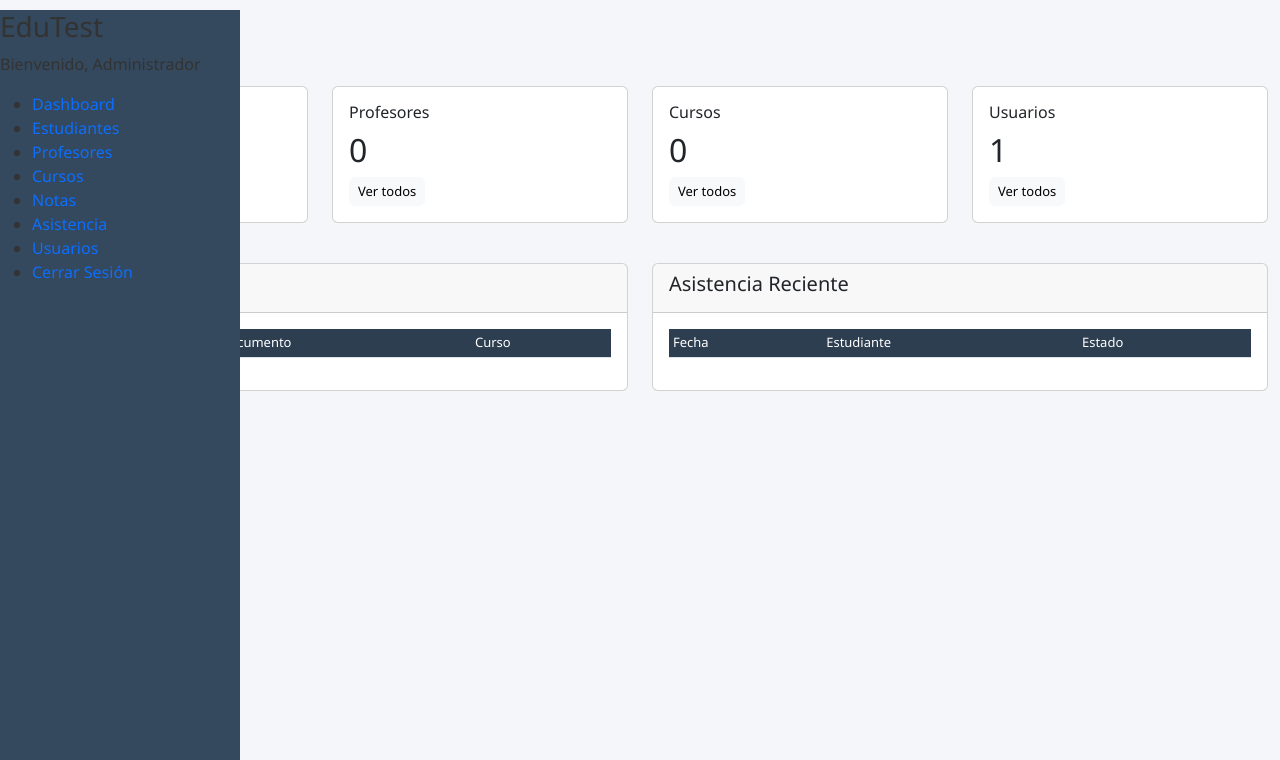
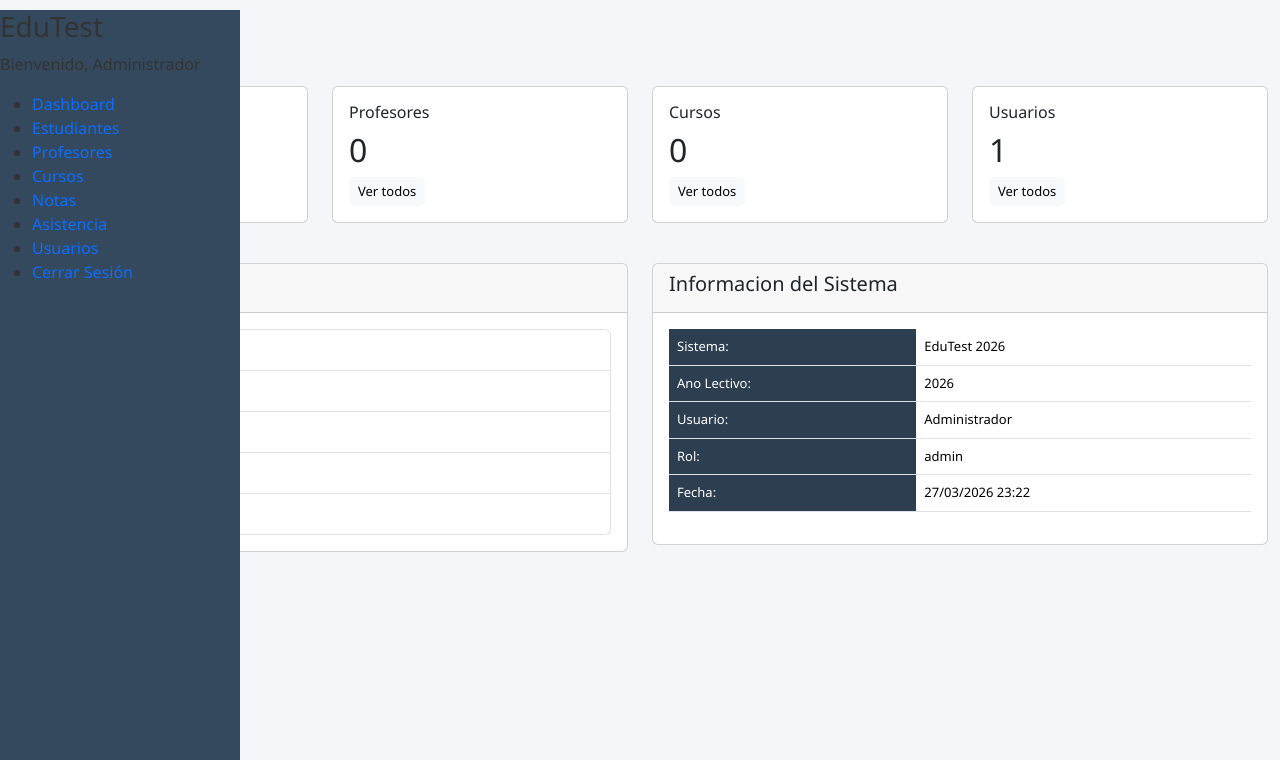
Before and after one commit to pedroatias/edutest2026, a PHP site: page /dashboard.php in a window 1280 px wide. Shown: the part 40-800 px from the top of the page. Run offline with PHP 8.4, Linux system fonts and the light colour scheme; a user stored in the database is signed in; data comes from the database, SQL or seed files in the repository; data that the repository does not hold is empty; some libraries are stand-ins or nearby versions.

Commit message:
Update dashboard.php

```diff
--- a/dashboard.php
+++ b/dashboard.php
@@ -1,12 +1,15 @@
-<?php require_once 'includes/header.php'; ?>
-<?php require_once 'includes/sidebar.php'; ?>
+<?php
+// dashboard.php - ubicado en la raiz del proyecto
+require_once __DIR__ . '/includes/header.php';
+require_once __DIR__ . '/includes/sidebar.php';
+?>
 <div class="container-fluid py-4">
   <h2 class="mb-4"><i class="fas fa-tachometer-alt"></i> Dashboard</h2>
   <?php
-  $total_estudiantes = $pdo->query("SELECT COUNT(*) FROM estudiantes")->fetchColumn();
-  $total_profesores = $pdo->query("SELECT COUNT(*) FROM profesores")->fetchColumn();
-  $total_cursos = $pdo->query("SELECT COUNT(*) FROM cursos")->fetchColumn();
-  $total_usuarios = $pdo->query("SELECT COUNT(*) FROM usuarios")->fetchColumn();
+    $total_estudiantes = $pdo->query("SELECT COUNT(*) FROM estudiantes")->fetchColumn();
+    $total_profesores  = $pdo->query("SELECT COUNT(*) FROM profesores")->fetchColumn();
+    $total_cursos      = $pdo->query("SELECT COUNT(*) FROM cursos")->fetchColumn();
+    $total_usuarios    = $pdo->query("SELECT COUNT(*) FROM usuarios")->fetchColumn();
   ?>
   <div class="row">
     <div class="col-md-3 mb-3">
@@ -52,7 +55,7 @@
       </div>
     </div>
     <div class="col-md-3 mb-3">
-      <div class="card stat-card stat-red">
+      <div class="card stat-card stat-purple">
         <div class="card-body">
           <div class="d-flex justify-content-between align-items-center">
             <div>
@@ -66,41 +69,36 @@
       </div>
     </div>
   </div>
+
   <div class="row mt-4">
     <div class="col-md-6">
       <div class="card">
-        <div class="card-header"><h5><i class="fas fa-user-graduate"></i> Últimos Estudiantes</h5></div>
+        <div class="card-header"><h5><i class="fas fa-clock"></i> Accesos rapidos</h5></div>
         <div class="card-body">
-          <table class="table table-sm">
-            <thead><tr><th>Nombre</th><th>Documento</th><th>Curso</th></tr></thead>
-            <tbody>
-            <?php
-            $stmt = $pdo->query("SELECT e.nombre, e.apellido, e.documento, c.nombre as curso FROM estudiantes e LEFT JOIN cursos c ON e.curso_id = c.id ORDER BY e.id DESC LIMIT 5");
-            while($row = $stmt->fetch()): ?>
-            <tr><td><?= htmlspecialchars($row['nombre'].' '.$row['apellido']) ?></td><td><?= htmlspecialchars($row['documento']) ?></td><td><?= htmlspecialchars($row['curso'] ?? 'N/A') ?></td></tr>
-            <?php endwhile; ?>
-            </tbody>
-          </table>
+          <div class="list-group">
+            <a href="modules/estudiantes/create.php" class="list-group-item list-group-item-action"><i class="fas fa-plus"></i> Nuevo Estudiante</a>
+            <a href="modules/profesores/create.php" class="list-group-item list-group-item-action"><i class="fas fa-plus"></i> Nuevo Profesor</a>
+            <a href="modules/cursos/create.php" class="list-group-item list-group-item-action"><i class="fas fa-plus"></i> Nuevo Curso</a>
+            <a href="modules/notas/index.php" class="list-group-item list-group-item-action"><i class="fas fa-star"></i> Gestionar Notas</a>
+            <a href="modules/asistencia/index.php" class="list-group-item list-group-item-action"><i class="fas fa-calendar-check"></i> Registrar Asistencia</a>
+          </div>
         </div>
       </div>
     </div>
     <div class="col-md-6">
       <div class="card">
-        <div class="card-header"><h5><i class="fas fa-calendar-check"></i> Asistencia Reciente</h5></div>
+        <div class="card-header"><h5><i class="fas fa-info-circle"></i> Informacion del Sistema</h5></div>
         <div class="card-body">
-          <table class="table table-sm">
-            <thead><tr><th>Fecha</th><th>Estudiante</th><th>Estado</th></tr></thead>
-            <tbody>
-            <?php
-            $stmt = $pdo->query("SELECT a.fecha, a.estado, e.nombre, e.apellido FROM asistencia a JOIN estudiantes e ON a.estudiante_id = e.id ORDER BY a.fecha DESC LIMIT 5");
-            while($row = $stmt->fetch()): ?>
-            <tr><td><?= $row['fecha'] ?></td><td><?= htmlspecialchars($row['nombre'].' '.$row['apellido']) ?></td><td><span class="badge bg-<?= $row['estado']=='presente' ? 'success' : ($row['estado']=='ausente' ? 'danger' : 'warning') ?>"><?= ucfirst($row['estado']) ?></span></td></tr>
-            <?php endwhile; ?>
-            </tbody>
+          <table class="table">
+            <tr><th>Sistema:</th><td><?= defined('SITE_NAME') ? SITE_NAME : 'EduTest 2026' ?></td></tr>
+            <tr><th>Ano Lectivo:</th><td><?= defined('ANO_LECTIVO') ? ANO_LECTIVO : date('Y') ?></td></tr>
+            <tr><th>Usuario:</th><td><?= htmlspecialchars($_SESSION['user_nombre']) ?></td></tr>
+            <tr><th>Rol:</th><td><?= htmlspecialchars($_SESSION['user_rol']) ?></td></tr>
+            <tr><th>Fecha:</th><td><?= date('d/m/Y H:i') ?></td></tr>
           </table>
         </div>
       </div>
     </div>
   </div>
 </div>
-<?php require_once 'includes/footer.php'; ?>
+<?php require_once __DIR__ . '/includes/footer.php'; ?>
```
